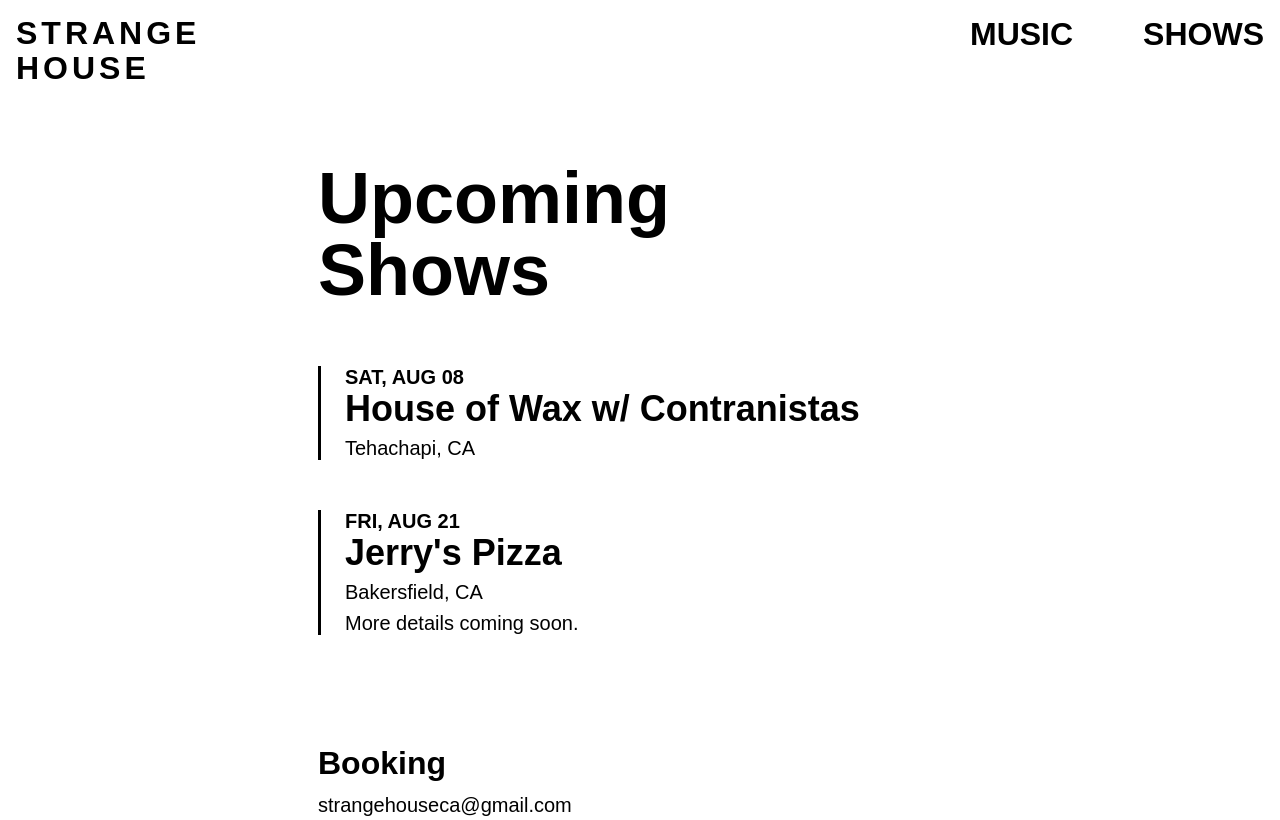
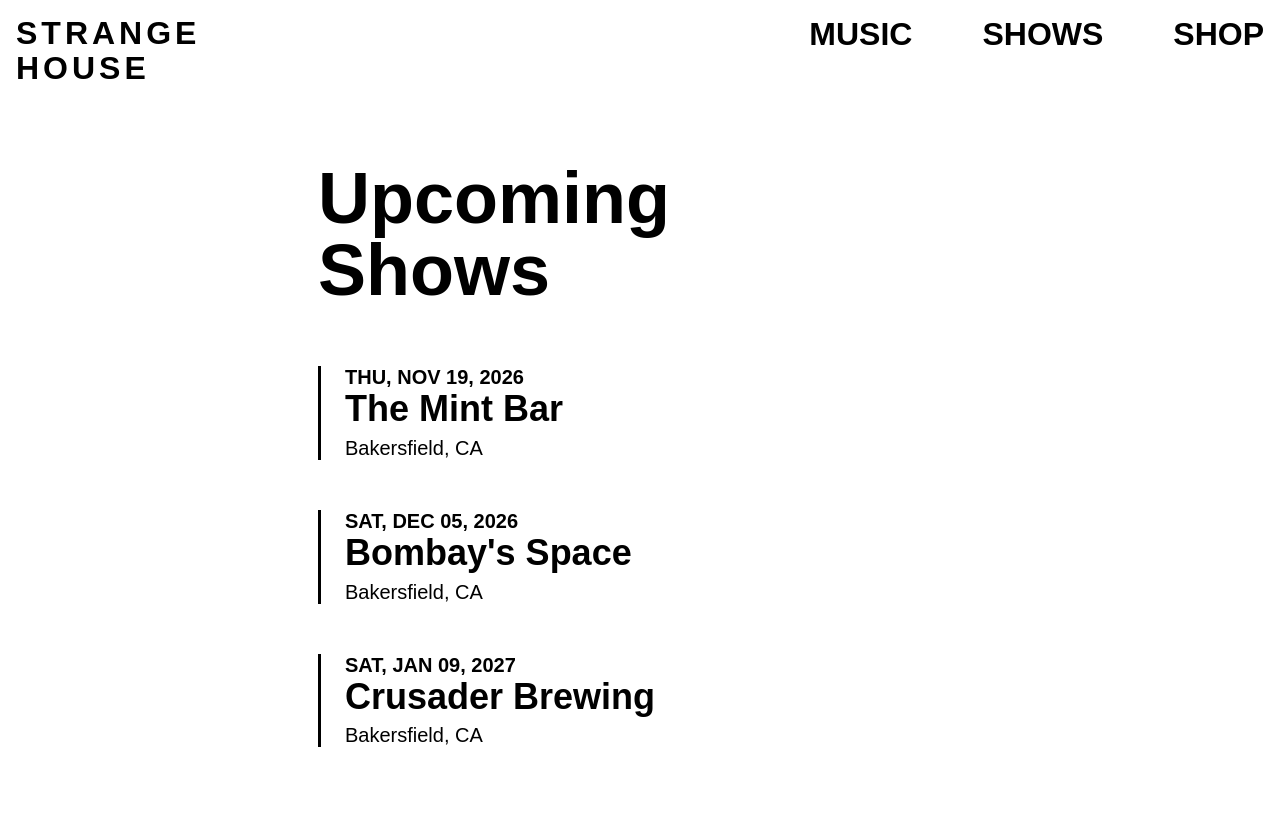
Before and after one commit to strangehouseband/site, a plain HTML site: page shows.html in a window 1280 px wide. Shown: the top 820 px of the page. Drawn offline with Linux system fonts and the light colour scheme.

Commit message:
Modify upcoming shows and booking information
Updated show dates and added new shows for November, December, and January.

```diff
--- a/shows.html
+++ b/shows.html
@@ -1,3 +1,4 @@
+
 <!DOCTYPE html>
 <html lang="en">
 <head>
@@ -14,6 +15,7 @@
   <nav>
     <a href="music.html">MUSIC</a>
     <a href="shows.html">SHOWS</a>
+    <a href="https://strangehousemerch.com" target="_blank" rel="noopener noreferrer">SHOP</a>
   </nav>
 </header>
 
@@ -21,30 +23,34 @@
 
   <h1>Upcoming<br>Shows</h1>
 
+  <!-- November 19 -->
   <section class="show-card">
-    <p class="show-date">Sat, Aug 08</p>
-    <h2>
-      <a href="https://www.houseofwaxvinyl.com/shop/p/contranistas" target="_blank">
-        House of Wax w/ Contranistas
-      </a>
-    </h2>
-    <p>Tehachapi, CA</p>
+    <p class="show-date">THU, NOV 19, 2026</p>
+    <h2>The Mint Bar</h2>
+    <p>Bakersfield, CA</p>
   </section>
 
-    <section class="show-card">
-    <p class="show-date">Fri, Aug 21</p>
-
-<h2>Jerry's Pizza</h2>
-
-<p>Bakersfield, CA</p>
-
-<p style="margin-top:8px;">More details coming soon.</p>
+  <!-- December 5 -->
+  <section class="show-card">
+    <p class="show-date">SAT, DEC 05, 2026</p>
+    <h2>Bombay's Space</h2>
+    <p>Bakersfield, CA</p>
   </section>
 
+  <!-- January 9 -->
+  <section class="show-card">
+    <p class="show-date">SAT, JAN 09, 2027</p>
+    <h2>Crusader Brewing</h2>
+    <p>Bakersfield, CA</p>
+  </section>
+
+  <!-- Booking -->
   <footer class="booking">
     <h2>Booking</h2>
     <p>
-      <a href="mailto:strangehouseca@gmail.com">strangehouseca@gmail.com</a>
+      <a href="mailto:strangehouseca@gmail.com">
+        strangehouseca@gmail.com
+      </a>
     </p>
   </footer>
 
```
